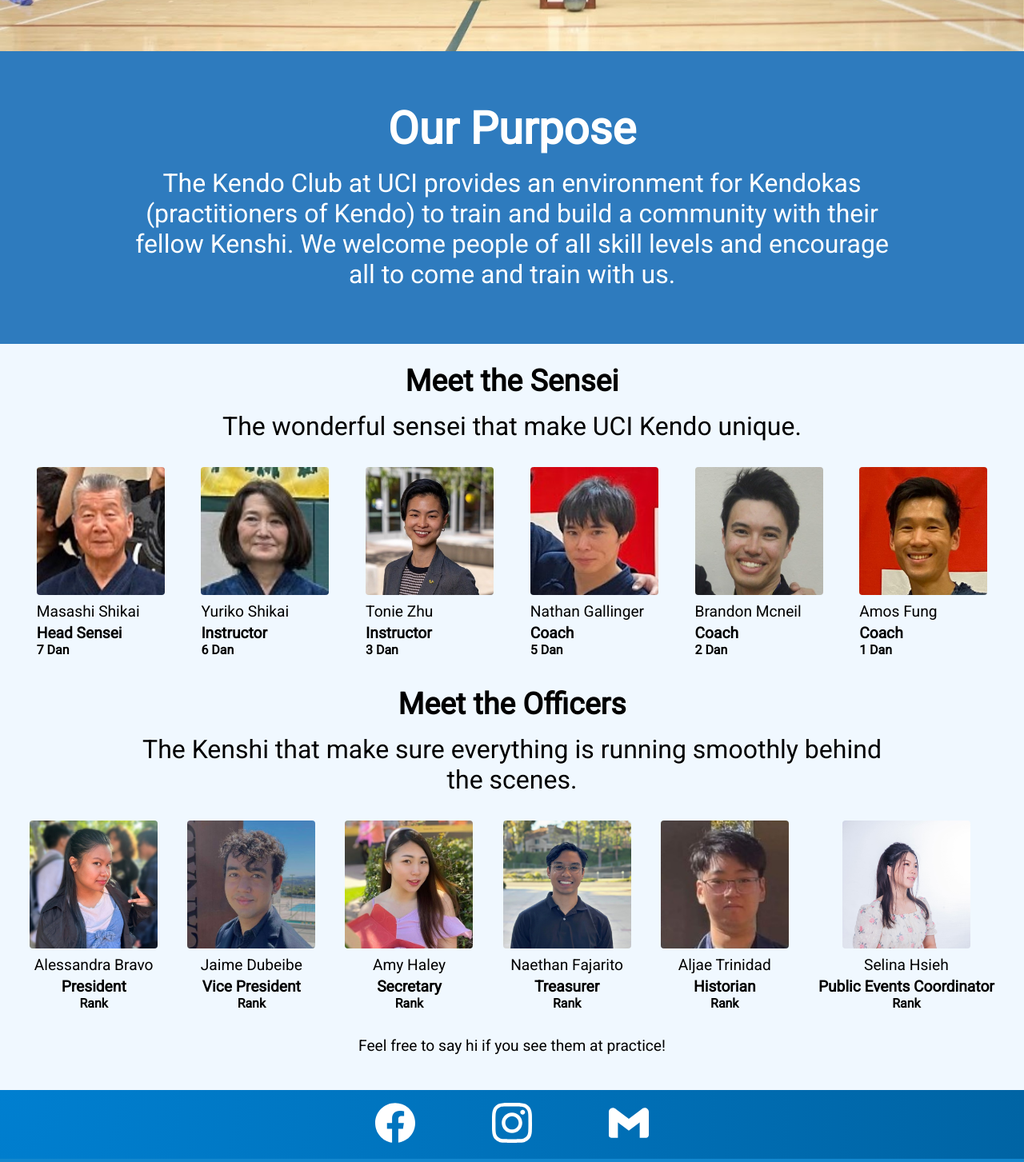
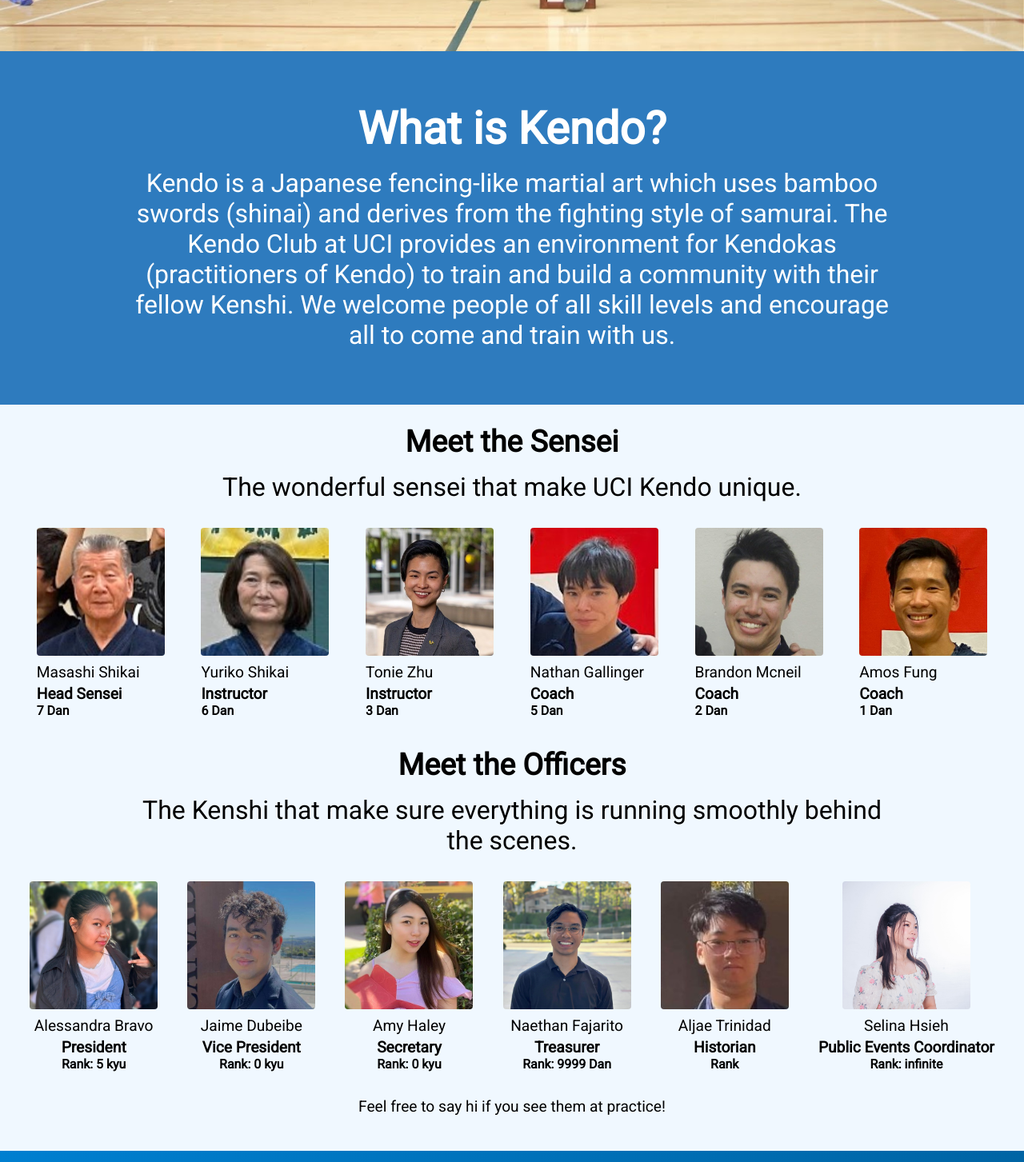
Before and after one commit to DeluxeRice/Kendo-Club-Website, a React (Create React App) app in the folder my-app/: page /about in a window 1280 px wide. Shown: the part 520-1973 px from the top of the page at 80% size. Built offline with nearby package versions, Linux system fonts and the light colour scheme.

Commit message:
Update About
mission statement wording
ranks of officers

```diff
--- a/my-app/src/components/about/About.jsx
+++ b/my-app/src/components/about/About.jsx
@@ -25,8 +25,12 @@
           </div>
 
           <div className='mission-statement about-text'>
-            <h3 className ='mission-statement-title'>Our Purpose</h3>
-            <p className = 'mission-statement-sub'>The Kendo Club at UCI provides an environment for Kendokas (practitioners of Kendo) to train and build a community with their fellow Kenshi. We welcome people of all skill levels and encourage all to come and train with us.</p>
+            <h3 className ='mission-statement-title'>What is Kendo?</h3>
+            <p className = 'mission-statement-sub'>Kendo is a Japanese fencing-like martial art which uses
+              bamboo swords (shinai) and derives from the fighting style of samurai. The Kendo Club at UCI
+              provides an environment for Kendokas (practitioners of Kendo) to train and build a community
+              with their fellow Kenshi. We welcome people of all skill levels and encourage all to come and
+              train with us.</p>
           </div>
 
           <div className='sensei-info sensei-about-text'>
@@ -54,12 +58,12 @@
             <div className='officer-info-description about-text'>
             </div>
             <div className='officer-info-pictures'>
-              <Officer image = {bravo} name = 'Alessandra Bravo' role='President' rank='Rank'/>
-              <Officer image = {jaime} name = 'Jaime Dubeibe' role='Vice President' rank='Rank'/>
-              <Officer image = {amy} name = 'Amy Haley' role='Secretary' rank='Rank'/>
-              <Officer image = {naethan} name = 'Naethan Fajarito' role='Treasurer' rank='Rank'/>
+              <Officer image = {bravo} name = 'Alessandra Bravo' role='President' rank='Rank: 5 kyu'/>
+              <Officer image = {jaime} name = 'Jaime Dubeibe' role='Vice President' rank='Rank: 0 kyu'/>
+              <Officer image = {amy} name = 'Amy Haley' role='Secretary' rank='Rank: 0 kyu'/>
+              <Officer image = {naethan} name = 'Naethan Fajarito' role='Treasurer' rank='Rank: 9999 Dan'/>
               <Officer image = {lim} name = 'Aljae Trinidad' role='Historian' rank='Rank'/>
-              <Officer image = {selina} name = 'Selina Hsieh' role='Public Events Coordinator' rank='Rank'/>
+              <Officer image = {selina} name = 'Selina Hsieh' role='Public Events Coordinator' rank='Rank: infinite'/>
             </div>
             <p className='officer-info-post-text'>Feel free to say hi if you see them at practice!</p>
           </div>
```
